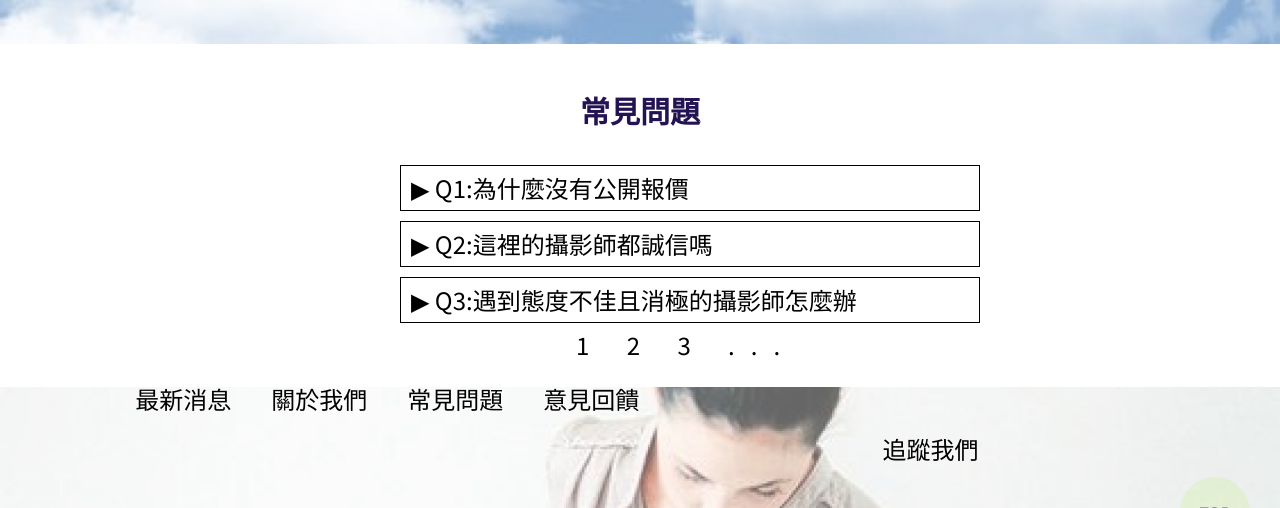
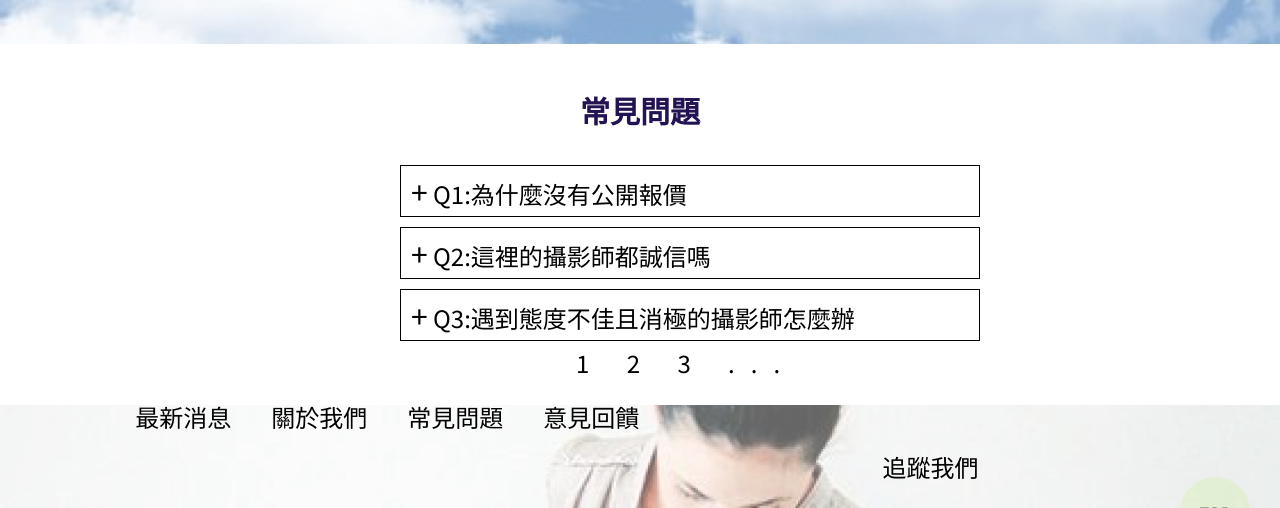
Before and after one commit to 105021113/project1, a plain HTML site: page faq.html in a window 1280 px wide. Shown: the part 223-731 px from the top of the page. Drawn offline with Linux system fonts and the light colour scheme.

Commit message:
updatefaq

```diff
--- a/css/style.css
+++ b/css/style.css
@@ -482,6 +482,19 @@ h3{
 .faq input[type="checkbox"]:checked ~ .ans{
     max-height: 100vh;
 }
+.faq input[type="checkbox"]:checked ~ .icon1{
+    display: none;
+}
+.faq input[type="checkbox"]:checked ~ .icon2{
+    display: inline;
+}
+.icon1{
+    font-size: 30px;
+}
+.icon2{
+    display: none;
+    font-size: 30px;
+}
 .main-nav ul.faq li{
     display: flex;
     align-items: center;
--- a/faq.html
+++ b/faq.html
@@ -31,30 +31,41 @@
     <h2 class="hfaq">常見問題</h2>
     <div class="main-faq">
         <ul class="faq">
+            <label for="ansswitch1">
                 <li>
                     <input type="checkbox" id="ansswitch1">
-                <label for="ansswitch1" class="icon">▶</label>
+                    <span class="icon icon1">+</span>
+                    <span class="icon icon2">-</span>
                     <span>Q1:為什麼沒有公開報價</span>
                     <ul class="ans">
-                    <li>A:每一位攝影師和方案的不同都有不同的報價，因此報價以和攝影師聯絡為主。</li>
+                        <li><label for="ansswitch1">A:每一位攝影師和方案的不同都有不同的報價，因此報價以和攝影師聯絡為主。</li>
                     </ul>
                 </li>
+            </label>
+
+            <label for="ansswitch2">
                 <li>
                     <input type="checkbox" id="ansswitch2">
-                <label for="ansswitch2" class="icon">▶</label>
+                    <span class="icon icon1">+</span>
+                    <span class="icon icon2">-</span>
                     <span>Q2:這裡的攝影師都誠信嗎</span>
                     <ul class="ans">
-                    <li>A:本平台介紹的攝影師都有實名驗證過，但還是要小心自身安全及財務。</li>
+                        <li><label for="ansswitch1">A:本平台介紹的攝影師都有實名驗證過，但還是要小心自身安全及財務。</li>
                     </ul>
-            </li><li>
+                </li>
+            </label>
+
+            <label for="ansswitch3">
+                <li>
                     <input type="checkbox" id="ansswitch3">
-                <label for="ansswitch3" class="icon">▶</label>
+                    <span class="icon icon1">+</span>
+                    <span class="icon icon2">-</span>
                     <span>Q3:遇到態度不佳且消極的攝影師怎麼辦</span>
                     <ul class="ans">
-                    <li>A:歡迎到官網右上角的意見回饋留言給我們，盡力替您處理。</li>
+                        <li><label for="ansswitch1">A:歡迎到官網右上角的意見回饋留言給我們，盡力替您處理。</li>
                     </ul>
                 </li>
-
+            </label>
 
         </ul>
     </div>
```
Lines whose indentation alone changed are shown as unchanged.
